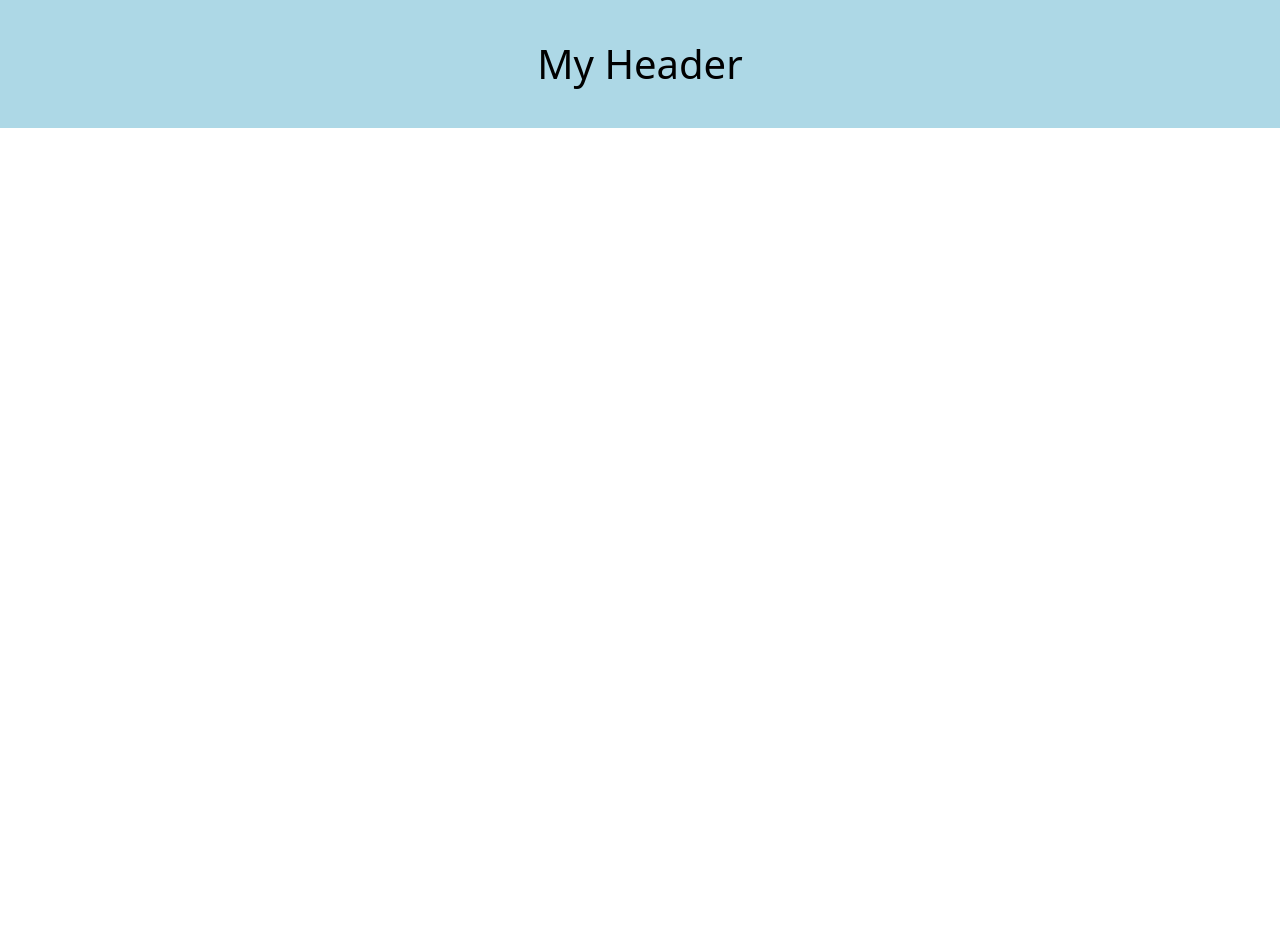
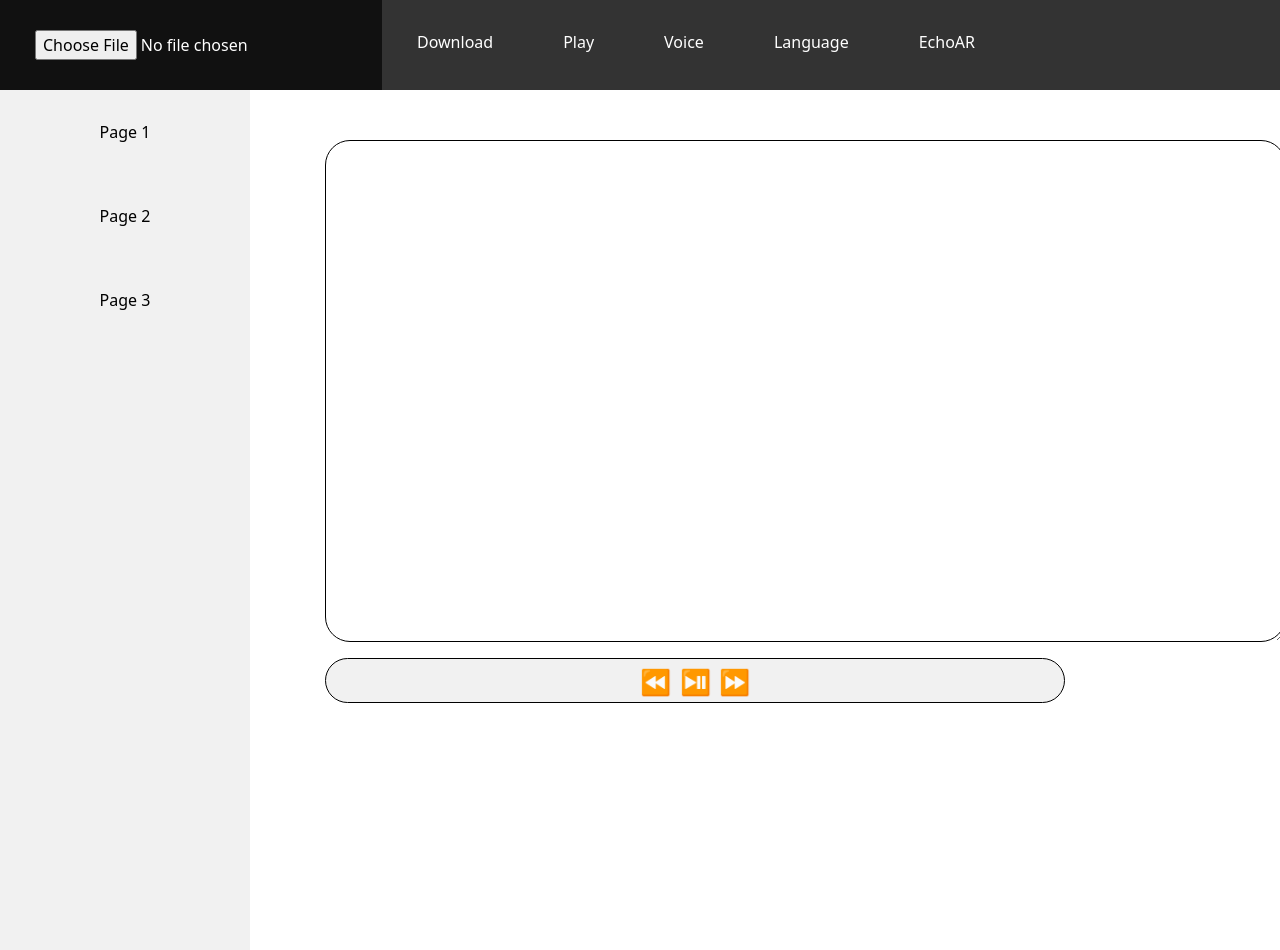
Before and after one commit to nwHackteam/mutecanpresent, a Django app: page / in a window 1280 px wide. Run offline with Django 3.2, Linux system fonts and the light colour scheme; some libraries are stand-ins or nearby versions.

Commit message:
updated html file

```diff
--- a/app/static/app/main.css
+++ b/app/static/app/main.css
@@ -1,6 +1,108 @@
-#home{
-    background-color: lightblue;
-    color: black;
-    padding: 40px;
+body{
+    margin: 0;
+  }
+
+
+  .horizNav{
+    list-style-type: none;
+    margin: 0;
+    padding: 0;
+    overflow: hidden;
+    background-color: #333;
+  }
+
+  .horizNav li {
+    float: left;
+  }
+
+  .horizNav li a {
+    display: block;
+    color: white;
     text-align: center;
-}
+    padding: 30px 35px;
+    text-decoration: none;
+  }
+
+  .horizNav li input{
+    display: block;
+    color: white;
+    text-align: center;
+    padding: 30px 35px;
+    text-decoration: none;
+  }
+
+  .horizNav li a:hover {
+    background-color: #111;
+  }
+
+  .horizNav li input:hover{
+    background-color: #111;
+  }
+
+
+  .vertNav {
+    list-style-type: none;
+    margin: 0;
+    padding: 0;
+    width: 250px;
+    background-color: #f1f1f1;
+    position: fixed;
+    height: 100%;
+    overflow: auto;
+  }
+
+  .vertNav li a {
+      display: block;
+      color: #000;
+      padding: 30px 35px;
+      text-decoration: none;
+      text-align: center;
+  }
+
+  li a:hover {
+    background-color: grey;
+    color: #f1f1f1;
+  }
+
+  textarea{
+    padding: 10px;
+    position: relative;
+    left: 325px;
+    top: 50px;
+    border-radius: 25px;
+    border-color: black;
+  }
+
+  .buttons{
+    width: 740px;
+    height: 45px;
+    position: relative;
+    left: 325px;
+    top: 60px;
+    text-align: center;
+    border-style: solid;
+    border-width: 1px;
+    border-color: black;
+    border-radius: 25px;
+    background-color: #f1f1f1;
+  }
+
+  .button{
+    background-color:  #f1f1f1; /* Green */
+   border: none;
+   color: #f1f1f1;
+   padding: 0;
+   text-align: center;
+   text-decoration: none;
+   display: inline-block;
+   font-size: 25px;
+   margin: 4px 2px;
+   cursor: pointer;
+   border-radius: 100%;
+
+  }
+
+  p{
+    margin-top: 0;
+    margin-bottom: 0;
+  }
--- a/app/templates/app/home.html
+++ b/app/templates/app/home.html
@@ -2,5 +2,31 @@
 
 {% block home-content %}
 
-<h1 id="home">My Header</h1>
+    <div class="top-nav">
+      <ul class="horizNav">
+        <li><input type="file" id="real-file"/></li>
+        <li><a href="#Download">Download</a></li>
+        <li><a href="#Play">Play</a></li>
+        <li><a href="#Voice">Voice</a></li>
+        <li><a href="#Language">Language</a></li>
+        <li><a href="#EchoAR">EchoAR</a></li>
+      </ul>
+    </div>
+
+    <div class="body">
+      <ul class="vertNav">
+        <li><a href="#p1">Page 1</a></li>
+        <li><a href="#p2">Page 2</a></li>
+        <li><a href="#p3">Page 3</a></li>
+      </ul>
+
+      <textarea name="name" rows="20" cols="100"></textarea>
+      <div class="buttons">
+
+        <button class="button"type="button" name="button"><p>&#9194</p></button>
+        <button class="button"type="button" name="button"><p>&#9199</p></button>
+        <button class="button" type="button" name="button"><p>&#9193</p></button>
+      </div>
+    </div>
+
 {% endblock %}
--- a/project/urls.py
+++ b/project/urls.py
@@ -1,7 +1,8 @@
 from django.contrib import admin
-from django.urls import path
+from django.urls import path,include
 from app import views as app_views
 urlpatterns = [
     path('admin/', admin.site.urls),
-    path('',app_views.home, name='home')
+    path('',app_views.home, name='home'),
+
 ]
```
